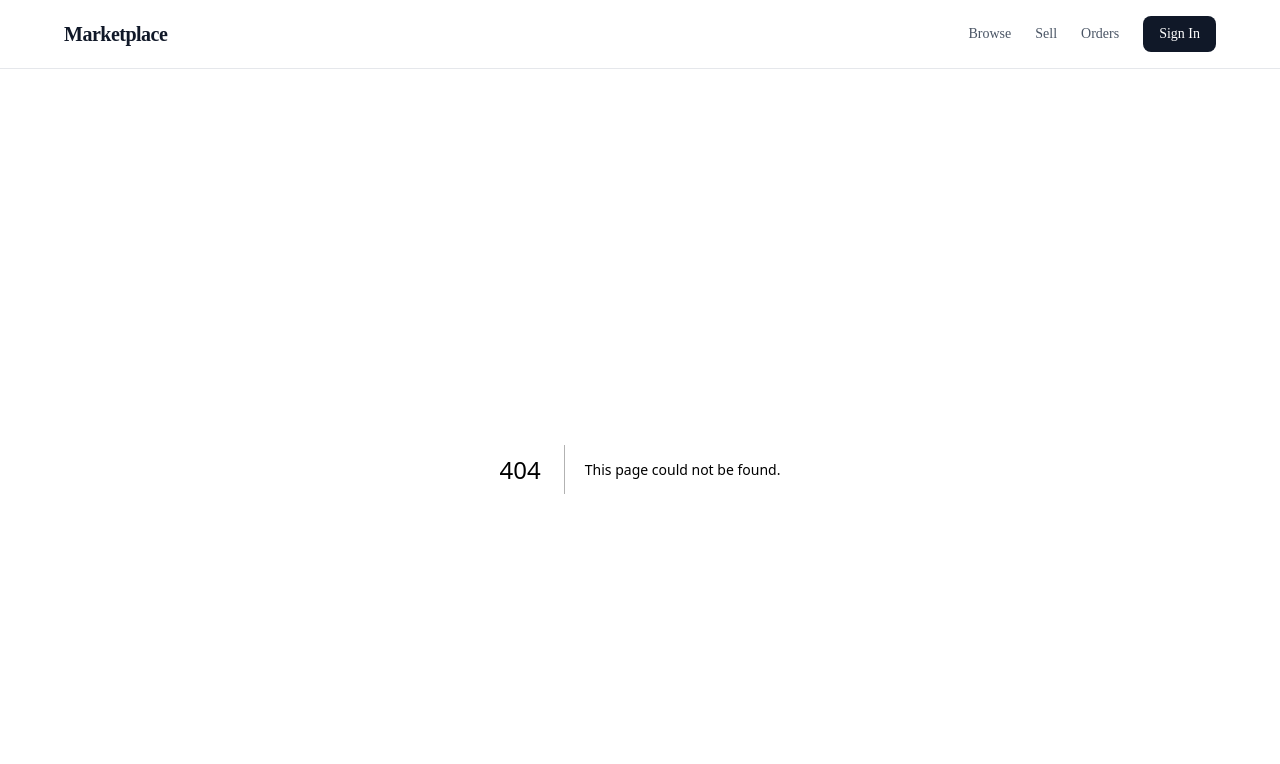
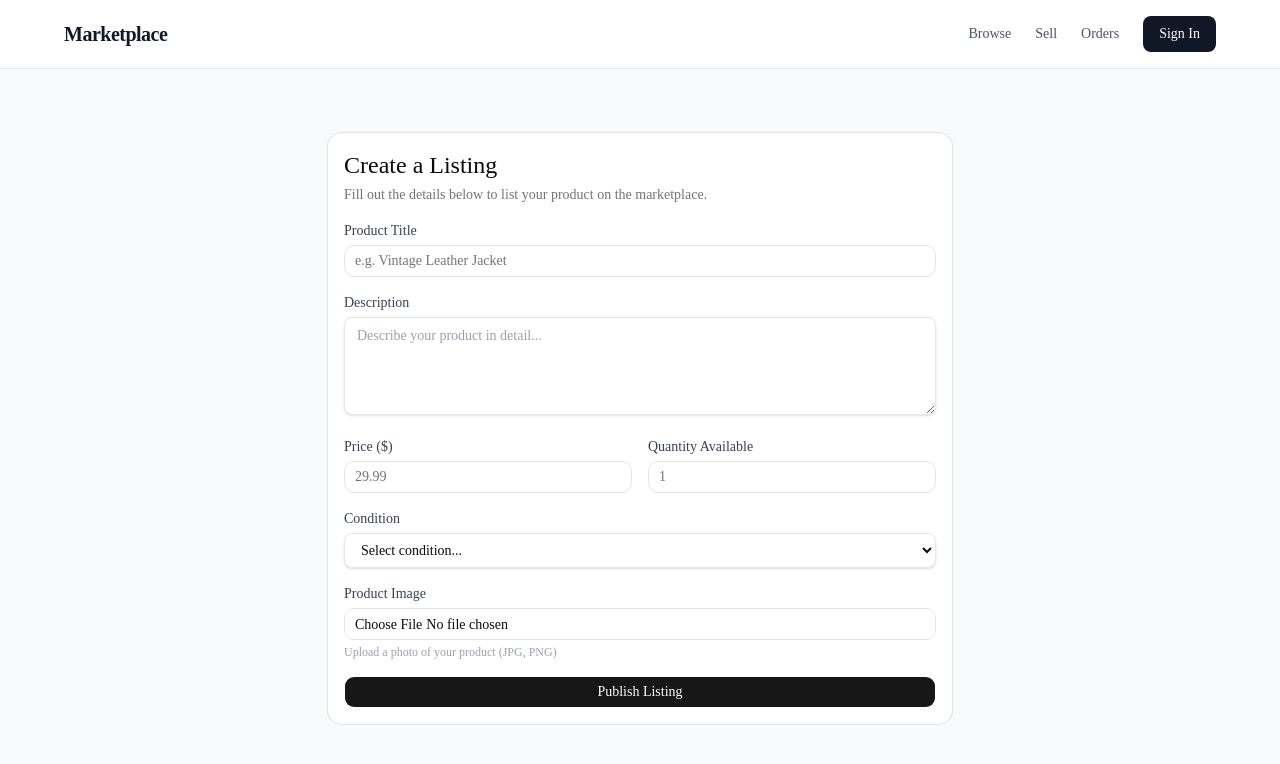
Before and after one commit to Jeanpascal-Gauthier/CS4347-Marketplace-App, a Next.js app in the folder frontend/: page /create-listing in a window 1280 px wide. Before the commit this address had no page. Shown: the top 764 px of the page. Built offline with nearby package versions, Linux system fonts and the light colour scheme.

Commit message:
Added create-listing page

```diff
--- /dev/null
+++ b/frontend/app/create-listing/page.tsx
@@ -0,0 +1,96 @@
+"use client";
+
+import { Button } from "@/components/ui/button";
+import { Input } from "@/components/ui/input";
+import { Card, CardContent, CardHeader, CardTitle, CardDescription } from "@/components/ui/card";
+
+export default function CreateListingPage() {
+  return (
+    <div className="max-w-2xl mx-auto px-6 py-16">
+      <Card>
+        <CardHeader>
+          <CardTitle className="text-2xl">Create a Listing</CardTitle>
+          <CardDescription>
+            Fill out the details below to list your product on the marketplace.
+          </CardDescription>
+        </CardHeader>
+        <CardContent>
+          <form
+            onSubmit={(e) => {
+              e.preventDefault();
+              alert("Listing created (demo)");
+            }}
+            className="space-y-4"
+          >
+            <div>
+              <label htmlFor="title" className="block text-sm font-medium text-gray-700 mb-1">
+                Product Title
+              </label>
+              <Input id="title" name="title" placeholder="e.g. Vintage Leather Jacket" required />
+            </div>
+
+            <div>
+              <label htmlFor="description" className="block text-sm font-medium text-gray-700 mb-1">
+                Description
+              </label>
+              <textarea
+                id="description"
+                name="description"
+                rows={4}
+                placeholder="Describe your product in detail..."
+                className="w-full rounded-md border border-gray-200 bg-white px-3 py-2 text-sm shadow-sm placeholder:text-gray-400 focus:outline-none focus:ring-2 focus:ring-gray-900 focus:border-transparent"
+                required
+              />
+            </div>
+
+            <div className="grid grid-cols-2 gap-4">
+              <div>
+                <label htmlFor="price" className="block text-sm font-medium text-gray-700 mb-1">
+                  Price ($)
+                </label>
+                <Input id="price" name="price" type="number" step="0.01" min="0" placeholder="29.99" required />
+              </div>
+              <div>
+                <label htmlFor="quantity" className="block text-sm font-medium text-gray-700 mb-1">
+                  Quantity Available
+                </label>
+                <Input id="quantity" name="quantity" type="number" min="1" placeholder="1" required />
+              </div>
+            </div>
+
+            <div>
+              <label htmlFor="condition" className="block text-sm font-medium text-gray-700 mb-1">
+                Condition
+              </label>
+              <select
+                id="condition"
+                name="condition"
+                className="w-full rounded-md border border-gray-200 bg-white px-3 py-2 text-sm shadow-sm focus:outline-none focus:ring-2 focus:ring-gray-900 focus:border-transparent"
+                required
+              >
+                <option value="">Select condition...</option>
+                <option value="new">New</option>
+                <option value="like_new">Like New</option>
+                <option value="good">Good</option>
+                <option value="fair">Fair</option>
+                <option value="poor">Poor</option>
+              </select>
+            </div>
+
+            <div>
+              <label htmlFor="image" className="block text-sm font-medium text-gray-700 mb-1">
+                Product Image
+              </label>
+              <Input id="image" name="image" type="file" accept="image/*" />
+              <p className="text-xs text-gray-400 mt-1">Upload a photo of your product (JPG, PNG)</p>
+            </div>
+
+            <Button type="submit" className="w-full">
+              Publish Listing
+            </Button>
+          </form>
+        </CardContent>
+      </Card>
+    </div>
+  );
+}
```
